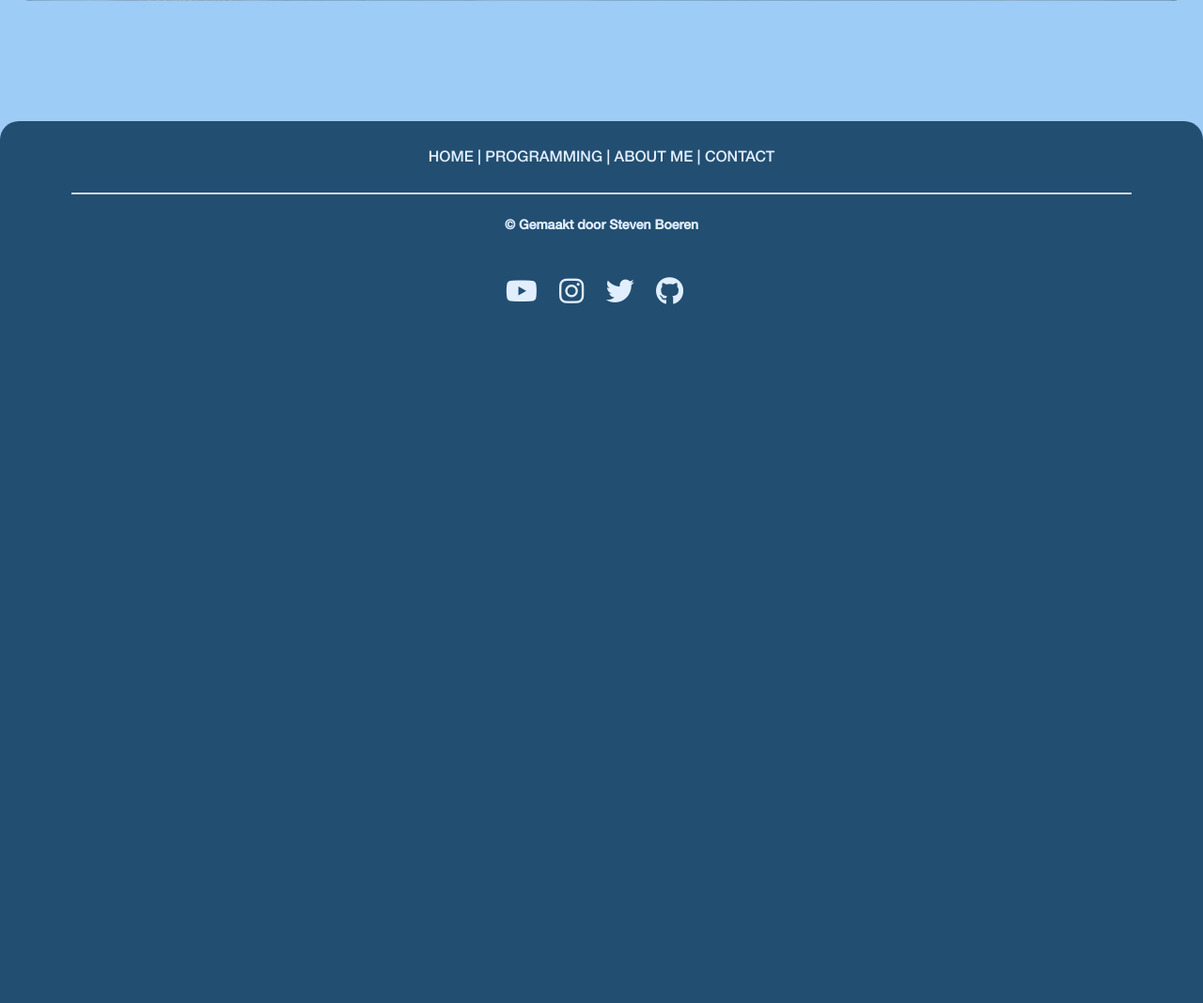
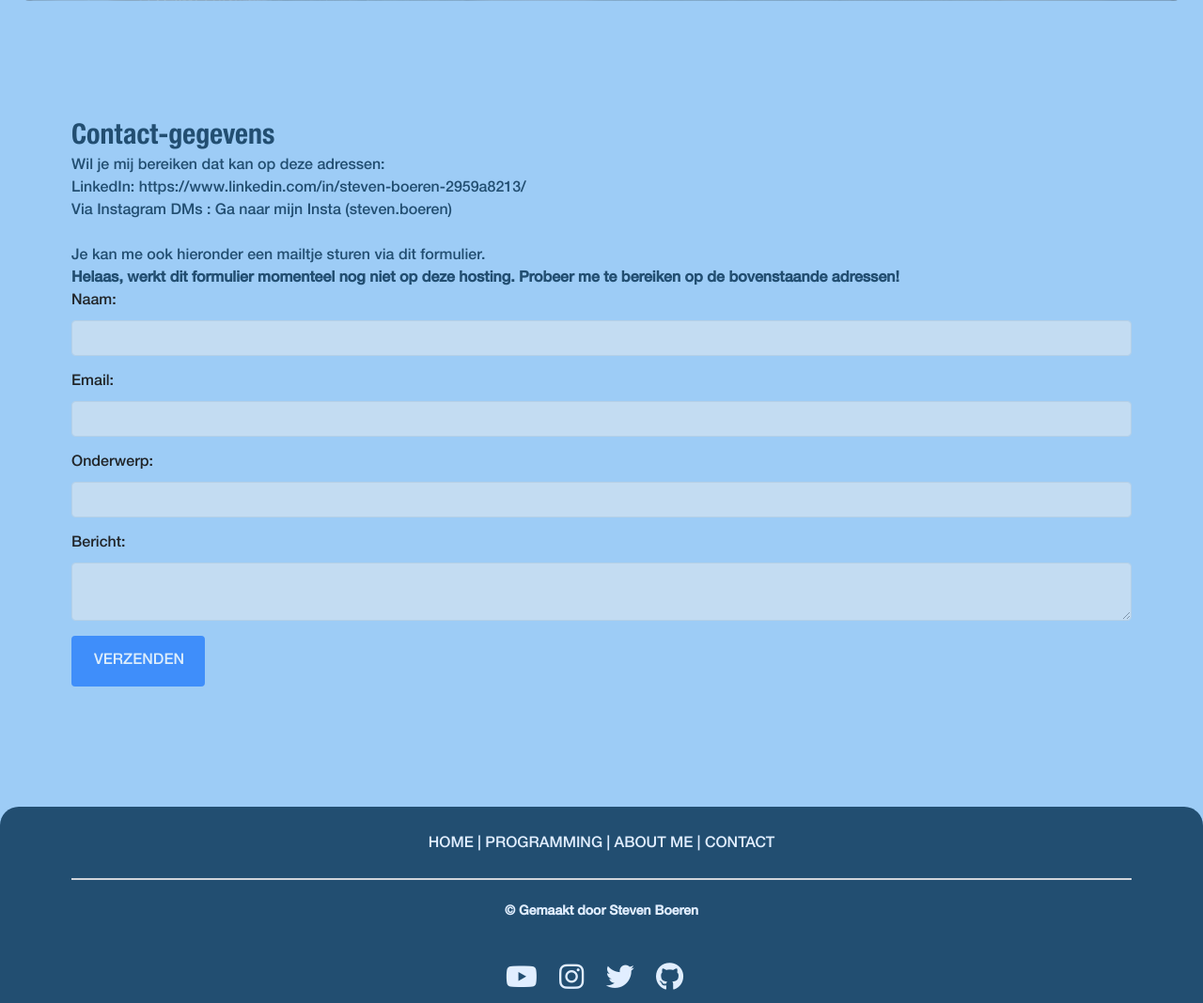
Before and after one commit to stevenboeren/Portofolio, a PHP site: page /contact.php in a window 1280 px wide. Shown: the part 479-1547 px from the top of the page at 94% size. Before the commit the page ends 803 px from the top, so only its background shows below. Run offline with PHP 8.4, Linux system fonts and the light colour scheme; some libraries are stand-ins or nearby versions.

Commit message:
New Pages (AboutMe, Contact etc.)

```diff
--- a/aboutme.php
+++ b/aboutme.php
@@ -15,12 +15,12 @@
             <h1 class="txt-blue">Over Mij</h1>
             <p class="txt-blue-2">Ik ben Steven Boeren, momenteel studeer ik als Software Developer bij Curio School in Breda. <br>
               Ik vindt het vooral leuk om andere te helpen met websites of progamma's.  Ik zelf vindt websites bouwen met de programeertalen HTML, CSS en beetje Javascript het leukste.<br>
-              Ook ben ik in de vrijetijd ook met Game Development bezig ik graag modding games, omdat wil weten hoe zo'n game in elkaar zit. Ook produceer ik zelf muziek met FL Studio.</p>
+              Ook ben ik in de vrijetijd ook met Game Development bezig ik graag modding games, omdat wil weten hoe zo'n game in elkaar zit. Ook produceer ik zelf muziek met FL Studio en ben ik ook bezig met mijn gaming Youtube-Kanaal "<a href="https://www.youtube.com/c/StevenSB">StevenSB</a>".</p>
             <br>
             <h1 class="txt-blue">About Me</h1>
             <p class="txt-blue-2">My name is Steven Boeren, I am currently studying as a Software Developer at Curio School in Breda. <br>
               I especially enjoy helping others with websites or programs. I personally find building websites with the programming languages HTML, CSS and a bit of Javascript the best. <br> In my spare time I am also involved in Game Development.
-              I like modding games, because I want to know how such a game works. I also produce music myself with FL Studio.</p>
+              I like modding games, because I want to know how such a game works. I also produce music myself with FL Studio and I am also working on my gaming Youtube Channel "<a href="https://www.youtube.com/c/StevenSB">StevenSB</a>".</p>
             <br>
           </div>
           <div class="col-md-6">
@@ -37,7 +37,7 @@
           <a href="https://www.youtube.com/c/StevenSB"><i class="fa-brands fa-youtube"></i><span></span></a>
           <a href="https://www.instagram.com/steven.boeren"><i class="fa-brands fa-instagram"></i></i><span></span></a>
           <a href="https://twitter.com/StevenS09120463"><i class="fa-brands fa-twitter"></i><span></span></a>
-          <a href="#"><i class="fa-brands fa-github"></i></i><span></span></a>
+          <a href="https://github.com/stevenboeren"><i class="fa-brands fa-github"></i></i><span></span></a>
         </div>
       </div>
     </div>
--- a/contact.php
+++ b/contact.php
@@ -9,6 +9,37 @@
 		?>
 
     <div class="content">
+      <div class="container">
+        <h1 class="txt-blue">Contact-gegevens</h1>
+        <p class="txt-blue-2">Wil je mij bereiken dat kan op deze adressen: <br>
+        LinkedIn: <a href="https://www.linkedin.com/in/steven-boeren-2959a8213/">https://www.linkedin.com/in/steven-boeren-2959a8213/</a><br>
+        Via Instagram DMs : <a href="https://www.instagram.com/steven.boeren">Ga naar mijn Insta (steven.boeren)</a> <br>
+        </p><br>
+        <p class="txt-blue-2">Je kan me ook hieronder een mailtje sturen via dit formulier.</p>
+
+        <p class="txt-blue-2 bold">Helaas, werkt dit formulier momenteel nog niet op deze hosting. Probeer me te bereiken op de bovenstaande adressen!</p>
+        <!-- Contact Form () -->
+        <form action="backend/contactController.php" method="post">
+            <div class="form-group">
+              <label for="name">Naam:</label>
+              <input class="form-control" id="name" type="text" name="name" disabled>
+            </div>
+            <div class="form-group">
+              <label for="email">Email:</label>
+              <input class="form-control" id="email" type="email" name="email" disabled>
+            </div>
+            <div class="form-group">
+              <label for="subject">Onderwerp:</label>
+              <input class="form-control" id="subject" type="text" name="subject" disabled>
+            </div>
+            <div class="form-group">
+              <label for="message">Bericht:</label>
+              <textarea class="form-control" id="message" name="message" disabled></textarea>
+            </div>
+            <input class="btn btn-primary btn-submit" type="submit" value="Verzenden" disabled/>
+          </div>
+        </form>
+      </div>
 
     </div>
 
```
Also changed, not shown: programming.php (+43 -0 lines).
